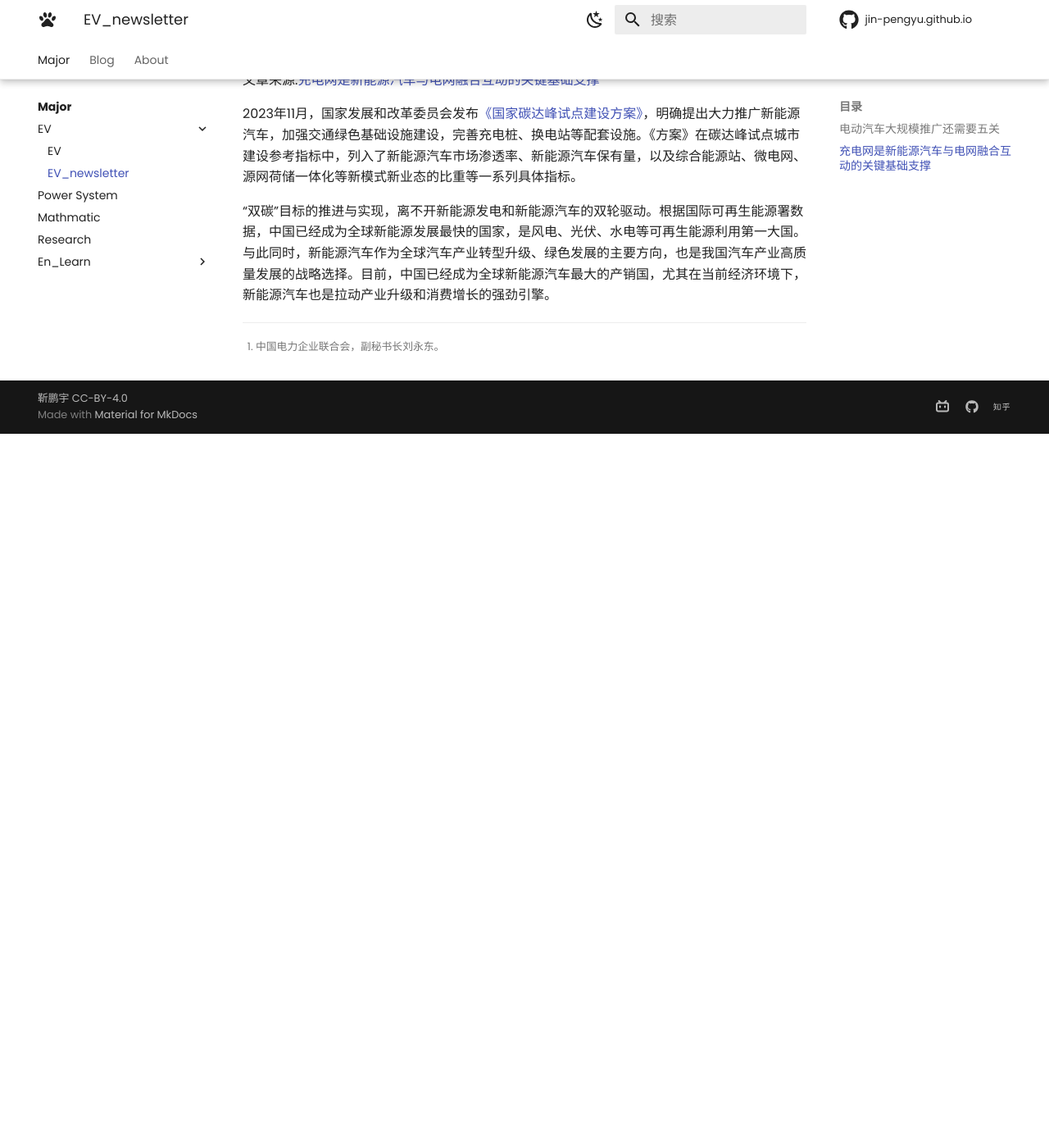
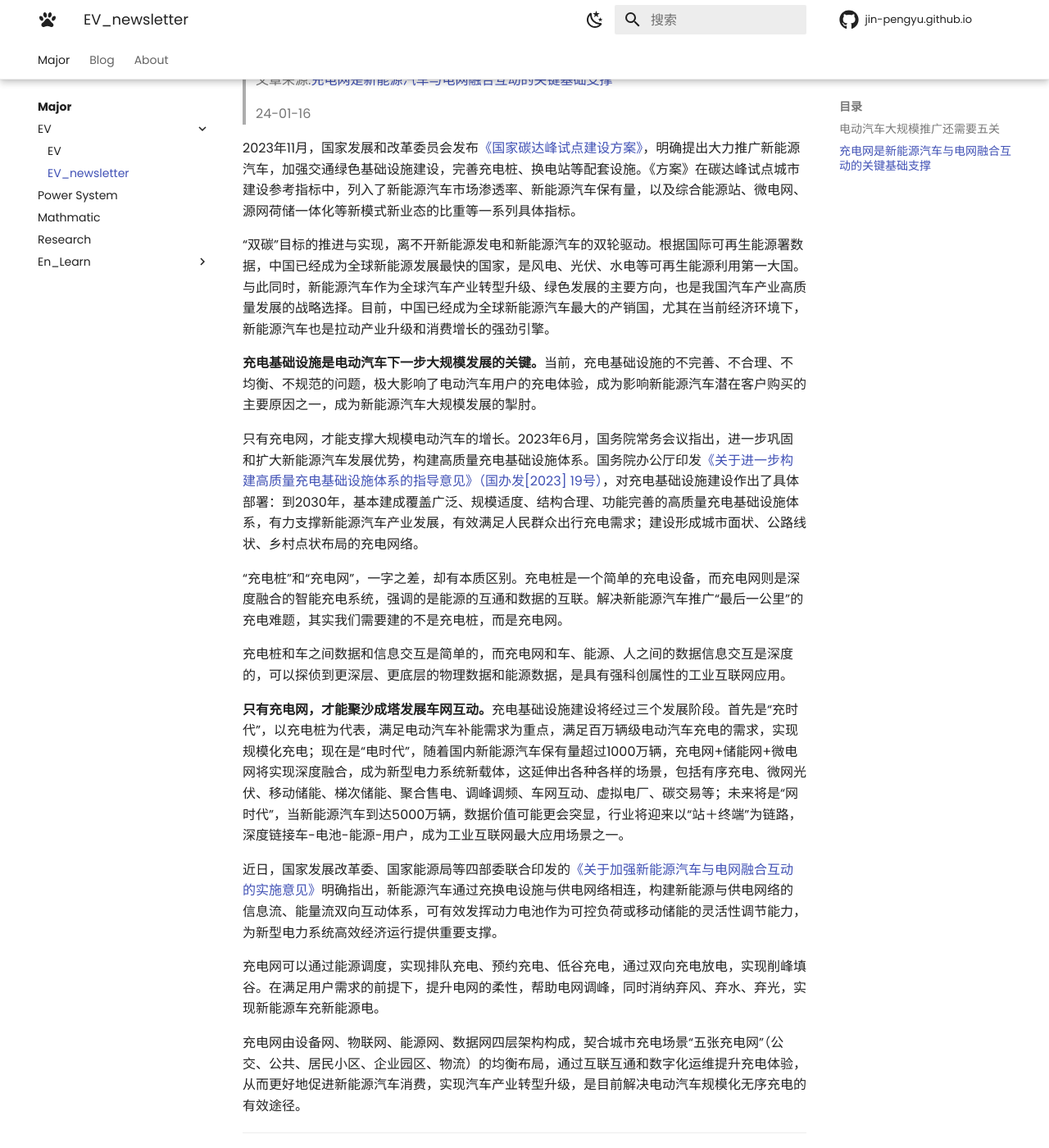
Before and after one commit to Pengyu-Jin/Pengyu-Jin.github.io, an MkDocs documentation site: the page built from docs/major/EV/EV_newsletter.md, in a window 1280 px wide and 1400 px high, scrolled down 1454 px. Shown: the whole window at 82% size. Built offline with MkDocs 1.6.1 and Material for MkDocs 9.7.7, drawn with Linux system fonts in a browser that asks for light colours; before the commit the page ends 1983 px from its top, so only the background shows below that; some of the changed text lies outside the part shown.

Commit message:
style change 268

```diff
--- a/docs/major/EV/EV_newsletter.md
+++ b/docs/major/EV/EV_newsletter.md
@@ -2,7 +2,7 @@
 
 >文章来源[^1]：[中电联刘永东:电动汽车大规模推广车网互动还需要过五关](https://mp.weixin.qq.com/s/asLzjuCq4-HiwVbthAez1Q)
 
->240116-shanghai
+>24-01-16
 
 [^1]:中国电力企业联合会，副秘书长刘永东。
 
@@ -26,8 +26,26 @@
 
 ## 充电网是新能源汽车与电网融合互动的关键基础支撑
 
-文章来源:[充电网是新能源汽车与电网融合互动的关键基础支撑](http://www.news.cn/auto/20240103/f8776892466f4a39b7737874e094a983/c.html)
+>文章来源:[充电网是新能源汽车与电网融合互动的关键基础支撑](http://www.news.cn/auto/20240103/f8776892466f4a39b7737874e094a983/c.html)
+
+>24-01-16
 
 2023年11月，国家发展和改革委员会发布[《国家碳达峰试点建设方案》](https://www.ndrc.gov.cn/xwdt/tzgg/202311/t20231106_1361806.html)，明确提出大力推广新能源汽车，加强交通绿色基础设施建设，完善充电桩、换电站等配套设施。《方案》在碳达峰试点城市建设参考指标中，列入了新能源汽车市场渗透率、新能源汽车保有量，以及综合能源站、微电网、源网荷储一体化等新模式新业态的比重等一系列具体指标。
 
 “双碳”目标的推进与实现，离不开新能源发电和新能源汽车的双轮驱动。根据国际可再生能源署数据，中国已经成为全球新能源发展最快的国家，是风电、光伏、水电等可再生能源利用第一大国。与此同时，新能源汽车作为全球汽车产业转型升级、绿色发展的主要方向，也是我国汽车产业高质量发展的战略选择。目前，中国已经成为全球新能源汽车最大的产销国，尤其在当前经济环境下，新能源汽车也是拉动产业升级和消费增长的强劲引擎。
+
+**充电基础设施是电动汽车下一步大规模发展的关键。**当前，充电基础设施的不完善、不合理、不均衡、不规范的问题，极大影响了电动汽车用户的充电体验，成为影响新能源汽车潜在客户购买的主要原因之一，成为新能源汽车大规模发展的掣肘。
+
+只有充电网，才能支撑大规模电动汽车的增长。2023年6月，国务院常务会议指出，进一步巩固和扩大新能源汽车发展优势，构建高质量充电基础设施体系。国务院办公厅印发[《关于进一步构建高质量充电基础设施体系的指导意见》（国办发[2023] 19号）](https://www.gov.cn/zhengce/content/202306/content_6887167.htm)，对充电基础设施建设作出了具体部署：到2030年，基本建成覆盖广泛、规模适度、结构合理、功能完善的高质量充电基础设施体系，有力支撑新能源汽车产业发展，有效满足人民群众出行充电需求；建设形成城市面状、公路线状、乡村点状布局的充电网络。
+
+“充电桩”和“充电网”，一字之差，却有本质区别。充电桩是一个简单的充电设备，而充电网则是深度融合的智能充电系统，强调的是能源的互通和数据的互联。解决新能源汽车推广“最后一公里”的充电难题，其实我们需要建的不是充电桩，而是充电网。
+
+充电桩和车之间数据和信息交互是简单的，而充电网和车、能源、人之间的数据信息交互是深度的，可以探侦到更深层、更底层的物理数据和能源数据，是具有强科创属性的工业互联网应用。
+
+**只有充电网，才能聚沙成塔发展车网互动。**充电基础设施建设将经过三个发展阶段。首先是“充时代”，以充电桩为代表，满足电动汽车补能需求为重点，满足百万辆级电动汽车充电的需求，实现规模化充电；现在是“电时代”，随着国内新能源汽车保有量超过1000万辆，充电网+储能网+微电网将实现深度融合，成为新型电力系统新载体，这延伸出各种各样的场景，包括有序充电、微网光伏、移动储能、梯次储能、聚合售电、调峰调频、车网互动、虚拟电厂、碳交易等；未来将是“网时代”，当新能源汽车到达5000万辆，数据价值可能更会突显，行业将迎来以“站＋终端”为链路，深度链接车-电池-能源-用户，成为工业互联网最大应用场景之一。
+
+近日，国家发展改革委、国家能源局等四部委联合印发的[《关于加强新能源汽车与电网融合互动的实施意见》](https://www.ndrc.gov.cn/xxgk/zcfb/tz/202401/t20240104_1363096.html)明确指出，新能源汽车通过充换电设施与供电网络相连，构建新能源与供电网络的信息流、能量流双向互动体系，可有效发挥动力电池作为可控负荷或移动储能的灵活性调节能力，为新型电力系统高效经济运行提供重要支撑。
+
+充电网可以通过能源调度，实现排队充电、预约充电、低谷充电，通过双向充电放电，实现削峰填谷。在满足用户需求的前提下，提升电网的柔性，帮助电网调峰，同时消纳弃风、弃水、弃光，实现新能源车充新能源电。
+
+充电网由设备网、物联网、能源网、数据网四层架构构成，契合城市充电场景“五张充电网”（公交、公共、居民小区、企业园区、物流）的均衡布局，通过互联互通和数字化运维提升充电体验，从而更好地促进新能源汽车消费，实现汽车产业转型升级，是目前解决电动汽车规模化无序充电的有效途径。
```
